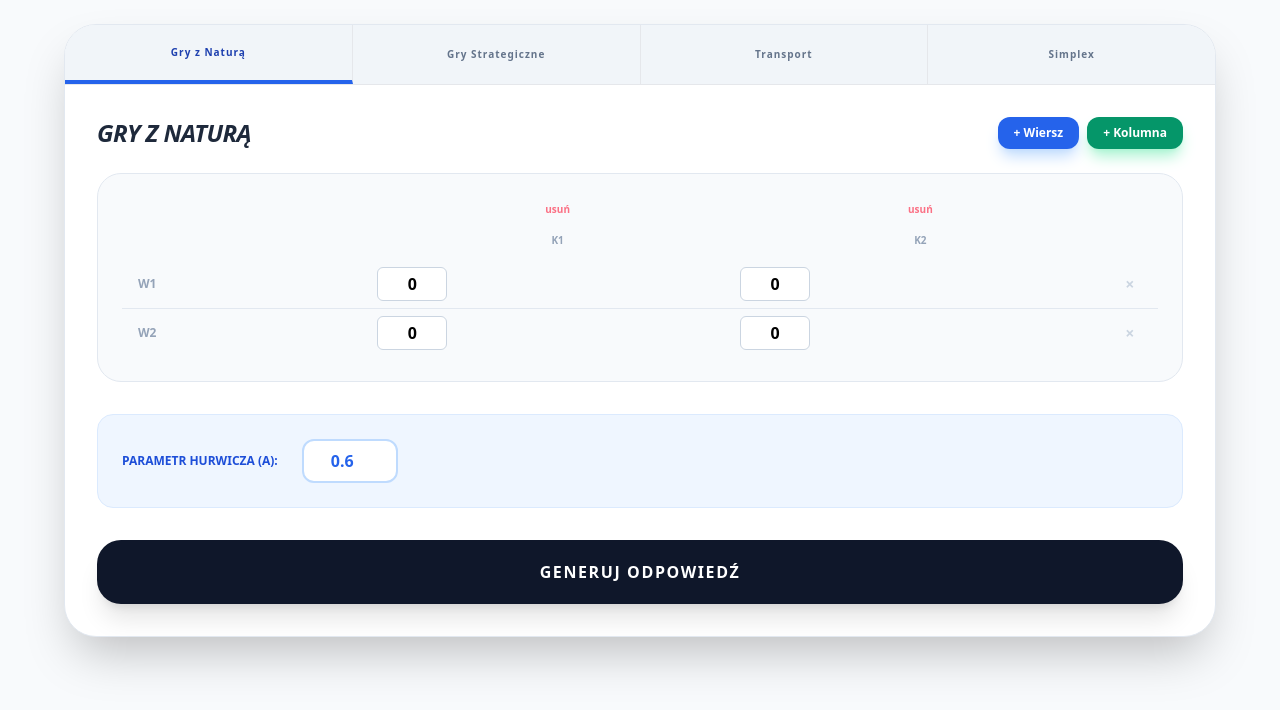
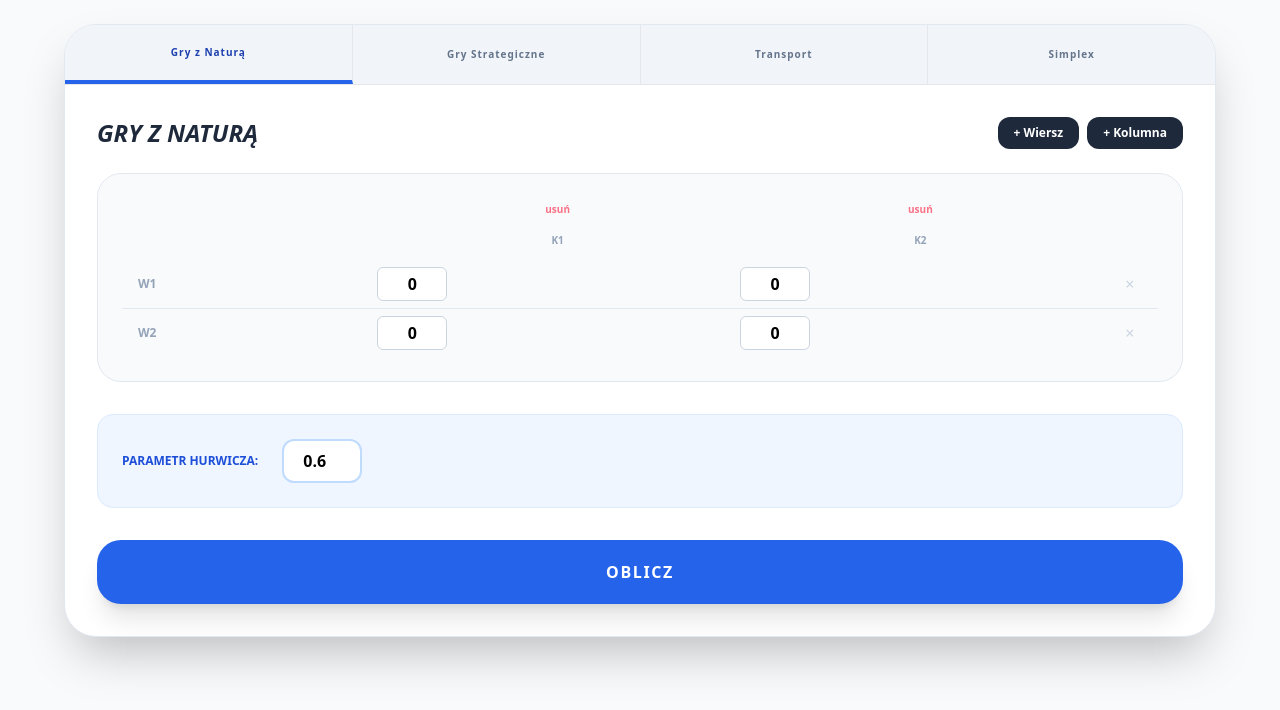
Before and after one commit to podsiadlojakub6-alt/program-bo, a Flask app: page / in a window 1280 px wide. Shown: the top 710 px of the page. Run offline with Flask 3, Linux system fonts and the light colour scheme; some libraries are stand-ins or nearby versions.

Commit message:
Update index.html

```diff
--- a/templates/index.html
+++ b/templates/index.html
@@ -2,13 +2,12 @@
 <html lang="pl">
 <head>
     <meta charset="UTF-8">
-    <title>BO Master - System Ekspercki</title>
+    <title>BO Master Pro - System Decyzyjny</title>
     <script src="https://cdn.tailwindcss.com"></script>
     <style>
         .input-cell { width: 70px; text-align: center; border: 1px solid #cbd5e1; padding: 4px; border-radius: 6px; font-weight: 600; }
         .tab-active { border-bottom: 4px solid #2563eb; color: #1e40af; background: #f1f5f9; }
-        .result-card { background: #1e293b; border-radius: 1.5rem; padding: 1.5rem; border: 1px solid #334155; height: 100%; transition: transform 0.2s; }
-        .result-card:hover { transform: scale(1.02); }
+        .result-card { background: #1e293b; border-radius: 1.5rem; padding: 1.5rem; border: 1px solid #334155; }
     </style>
 </head>
 <body class="bg-slate-50 min-h-screen p-2 md:p-6">
@@ -24,70 +23,70 @@
             <form method="POST">
                 <input type="hidden" name="mode" id="m" value="{{ mode }}">
                 <div class="flex justify-between items-center mb-6">
-                    <h2 id="t" class="text-2xl font-black text-slate-800 uppercase italic tracking-tight">Macierz Danych</h2>
+                    <h2 id="t" class="text-2xl font-black text-slate-800 uppercase italic">Macierz Danych</h2>
                     <div class="flex gap-2">
-                        <button type="button" onclick="aR()" class="bg-blue-600 text-white px-4 py-2 rounded-xl text-xs font-bold hover:bg-blue-700 shadow-lg shadow-blue-200">+ Wiersz</button>
-                        <button type="button" onclick="aC()" class="bg-emerald-600 text-white px-4 py-2 rounded-xl text-xs font-bold hover:bg-emerald-700 shadow-lg shadow-emerald-200">+ Kolumna</button>
+                        <button type="button" onclick="aR()" class="bg-slate-800 text-white px-4 py-2 rounded-xl text-xs font-bold hover:bg-black">+ Wiersz</button>
+                        <button type="button" onclick="aC()" class="bg-slate-800 text-white px-4 py-2 rounded-xl text-xs font-bold hover:bg-black">+ Kolumna</button>
                     </div>
                 </div>
 
                 <div class="overflow-x-auto mb-8 bg-slate-50 p-6 rounded-[1.5rem] border border-slate-200">
                     <table id="mt" class="w-full">
                         <thead id="th" class="text-[10px] font-bold uppercase text-slate-400">
-                            <tr id="dr"><th></th><th class="p-1"><button type="button" onclick="rC(1)" class="text-rose-400 hover:text-rose-600">usuń</button></th><th class="p-1"><button type="button" onclick="rC(2)" class="text-rose-400 hover:text-rose-600">usuń</button></th><th></th></tr>
+                            <tr id="dr"><th></th><th class="p-1"><button type="button" onclick="rC(1)" class="text-rose-400">usuń</button></th><th class="p-1"><button type="button" onclick="rC(2)" class="text-rose-400">usuń</button></th><th></th></tr>
                             <tr id="hr"><th></th><th class="p-3">K1</th><th class="p-3">K2</th><th></th></tr>
                         </thead>
                         <tbody id="tb" class="divide-y divide-slate-200">
-                            <tr><td class="p-4 font-black text-xs text-slate-400">W1</td><td><input name="cell_0_0" class="input-cell" value="0"></td><td><input name="cell_0_1" class="input-cell" value="0"></td><td class="text-center"><button type="button" onclick="rR(this)" class="text-slate-300 hover:text-rose-500 font-bold">×</button></td></tr>
-                            <tr><td class="p-4 font-black text-xs text-slate-400">W2</td><td><input name="cell_1_0" class="input-cell" value="0"></td><td><input name="cell_1_1" class="input-cell" value="0"></td><td class="text-center"><button type="button" onclick="rR(this)" class="text-slate-300 hover:text-rose-500 font-bold">×</button></td></tr>
+                            <tr><td class="p-4 font-black text-xs text-slate-400">W1</td><td><input name="cell_0_0" class="input-cell" value="0"></td><td><input name="cell_0_1" class="input-cell" value="0"></td><td class="text-center"><button type="button" onclick="rR(this)" class="text-slate-300">×</button></td></tr>
+                            <tr><td class="p-4 font-black text-xs text-slate-400">W2</td><td><input name="cell_1_0" class="input-cell" value="0"></td><td><input name="cell_1_1" class="input-cell" value="0"></td><td class="text-center"><button type="button" onclick="rR(this)" class="text-slate-300">×</button></td></tr>
                         </tbody>
                     </table>
                 </div>
 
                 <div id="opts" class="mb-8 p-6 bg-blue-50 rounded-2xl flex items-center gap-6 border border-blue-100 hidden">
-                    <span class="text-xs font-black text-blue-700 uppercase">Parametr Hurwicza (α):</span>
-                    <input type="number" step="0.1" name="gamma" value="0.6" class="w-24 p-2 border-2 border-blue-200 rounded-xl text-center font-black text-blue-600">
+                    <span class="text-xs font-black text-blue-700 uppercase">Parametr Hurwicza:</span>
+                    <input type="number" step="0.1" name="gamma" value="0.6" class="w-20 p-2 border-2 border-blue-200 rounded-xl text-center font-black">
                 </div>
 
-                <button type="submit" class="w-full bg-slate-900 text-white font-black py-5 rounded-[1.5rem] shadow-xl hover:bg-black transition-all transform active:scale-[0.97] uppercase tracking-widest">Generuj Odpowiedź</button>
+                <button type="submit" class="w-full bg-blue-600 text-white font-black py-5 rounded-[1.5rem] shadow-xl hover:bg-blue-700 transition uppercase tracking-widest">Oblicz</button>
             </form>
 
             {% if results %}
-            <div class="mt-12 space-y-6">
+            <div class="mt-12">
                 {% if results.type == 'nature' %}
-                    <div class="grid grid-cols-1 sm:grid-cols-2 lg:grid-cols-4 gap-4">
-                        <div class="result-card"><p class="text-[10px] text-blue-400 font-bold uppercase mb-2">Wald (Maximin)</p><p class="text-2xl font-black text-white">Wariant {{results.wald}}</p></div>
-                        <div class="result-card"><p class="text-[10px] text-emerald-400 font-bold uppercase mb-2">Hurwicz</p><p class="text-2xl font-black text-white">Wariant {{results.hur}}</p></div>
-                        <div class="result-card"><p class="text-[10px] text-purple-400 font-bold uppercase mb-2">Bayes (Średnia)</p><p class="text-2xl font-black text-white">Wariant {{results.bayes}}</p></div>
-                        <div class="result-card"><p class="text-[10px] text-rose-400 font-bold uppercase mb-2">Savage (Strata)</p><p class="text-2xl font-black text-white">Wariant {{results.sav}}</p></div>
+                    <div class="bg-slate-900 rounded-[2rem] p-8 shadow-2xl border-t-4 border-blue-500">
+                        <h3 class="text-blue-400 font-bold mb-6 uppercase tracking-widest text-xs">Wyniki: Gry z Naturą</h3>
+                        <div class="grid grid-cols-2 md:grid-cols-4 gap-8">
+                            <div><p class="text-[10px] text-slate-500 font-bold uppercase mb-2">Wald</p><p class="text-xl font-black text-white">Wariant {{results.wald}}</p></div>
+                            <div><p class="text-[10px] text-slate-500 font-bold uppercase mb-2">Hurwicz</p><p class="text-xl font-black text-white">Wariant {{results.hur}}</p></div>
+                            <div><p class="text-[10px] text-slate-500 font-bold uppercase mb-2">Bayes</p><p class="text-xl font-black text-white">Wariant {{results.bayes}}</p></div>
+                            <div><p class="text-[10px] text-slate-500 font-bold uppercase mb-2">Savage</p><p class="text-xl font-black text-white">Wariant {{results.sav}}</p></div>
+                        </div>
                     </div>
 
                 {% elif results.type == 'game' %}
-                    <div class="grid grid-cols-1 md:grid-cols-2 gap-4">
-                        <div class="result-card"><p class="text-[10px] text-slate-400 uppercase font-bold mb-4 italic">Analiza Gracza A (Wiersze)</p>
-                            {% if results.data.saddle %} <p class="text-lg font-bold text-white">Wybiera W{{results.data.saddle.r}}</p><p class="text-sm text-blue-400 mt-2">Gwarantowany zysk: {{results.data.maximin}}</p>
-                            {% elif results.data.mixed %}<p class="text-sm text-white leading-relaxed">"Stosuję strategię mieszaną: **W1 w {{results.data.mixed.p1_pct}}%** oraz **W2 w {{results.data.mixed.p2_pct}}%**. Mój średni zysk wyniesie {{results.data.mixed.v}}."</p>
-                            {% endif %}
+                    <div class="grid grid-cols-1 md:grid-cols-2 gap-6">
+                        <div class="result-card shadow-lg shadow-blue-900/20">
+                            <p class="text-[10px] text-blue-400 uppercase font-bold mb-4">Analiza Gracza A (Wiersze)</p>
+                            {% if results.data.saddle %} <p class="text-lg font-bold text-white italic">Wybieram W{{results.data.saddle.r}} (Zysk: {{results.data.maximin}})</p>
+                            {% elif results.data.mixed %}<p class="text-sm text-slate-200 leading-relaxed italic">"Wybieram W1 w {{results.data.mixed.p1_pct}}% i W2 w {{results.data.mixed.p2_pct}}%. Mój średni zysk to {{results.data.mixed.v}}."</p>{% endif %}
                         </div>
-                        <div class="result-card"><p class="text-[10px] text-slate-400 uppercase font-bold mb-4 italic">Analiza Gracza B (Kolumny)</p>
-                            {% if results.data.saddle %} <p class="text-lg font-bold text-white">Wybiera K{{results.data.saddle.c}}</p><p class="text-sm text-rose-400 mt-2">Ograniczona strata: {{results.data.minimax}}</p>
-                            {% elif results.data.mixed %}<p class="text-sm text-white leading-relaxed">"Kontruję strategią: **K1 w {{results.data.mixed.q1_pct}}%** oraz **K2 w {{results.data.mixed.q2_pct}}%**. Moja średnia strata nie przekroczy {{results.data.mixed.v}}."</p>
-                            {% endif %}
+                        <div class="result-card shadow-lg shadow-rose-900/20">
+                            <p class="text-[10px] text-rose-400 uppercase font-bold mb-4">Analiza Gracza B (Kolumny)</p>
+                            {% if results.data.saddle %} <p class="text-lg font-bold text-white italic">Wybieram K{{results.data.saddle.c}} (Strata: {{results.data.minimax}})</p>
+                            {% elif results.data.mixed %}<p class="text-sm text-slate-200 leading-relaxed italic">"Wybieram K1 w {{results.data.mixed.q1_pct}}% i K2 w {{results.data.mixed.q2_pct}}%. Moja średnia strata to {{results.data.mixed.v}}."</p>{% endif %}
                         </div>
                     </div>
 
                 {% elif results.type == 'trans' %}
-                    <div class="grid grid-cols-1 md:grid-cols-3 gap-4">
-                        <div class="result-card md:col-span-1 flex flex-col justify-center text-center"><p class="text-[10px] text-emerald-400 uppercase font-bold mb-2">Koszt Całkowity</p><p class="text-4xl font-black text-white">{{results.data.cost}}</p></div>
-                        <div class="result-card md:col-span-2"><p class="text-[10px] text-slate-400 uppercase font-bold mb-2">Macierz Przewozów</p><pre class="text-xs text-blue-300 font-mono">{{results.data.alloc}}</pre></div>
+                    <div class="grid grid-cols-1 md:grid-cols-2 gap-6">
+                        <div class="result-card text-center"><p class="text-[10px] text-emerald-400 uppercase font-bold mb-2">Koszt Transportu</p><p class="text-5xl font-black text-white">{{results.data.cost}}</p></div>
+                        <div class="result-card"><p class="text-[10px] text-slate-400 uppercase font-bold mb-2">Rozdysponowanie</p><pre class="text-[10px] text-blue-300">{{results.data.alloc}}</pre></div>
                     </div>
-
                 {% elif results.type == 'simplex' %}
-                    <div class="grid grid-cols-1 md:grid-cols-2 gap-4">
-                        <div class="result-card"><p class="text-[10px] text-blue-400 uppercase font-bold mb-2">Optimum Funkcji Celu (Z)</p><p class="text-4xl font-black text-white">{{results.data.obj}}</p></div>
-                        <div class="result-card"><p class="text-[10px] text-slate-400 uppercase font-bold mb-2">Wartości Zmiennych</p>
-                            <div class="flex flex-wrap gap-2 mt-2">{% for v in results.data.x %}<span class="bg-white/10 px-3 py-1 rounded text-white text-xs">X{{loop.index}} = {{v}}</span>{% endfor %}</div>
-                        </div>
+                    <div class="grid grid-cols-1 md:grid-cols-2 gap-6">
+                        <div class="result-card"><p class="text-[10px] text-blue-400 uppercase font-bold mb-2">Max Z</p><p class="text-4xl font-black text-white">{{results.data.obj}}</p></div>
+                        <div class="result-card"><p class="text-[10px] text-slate-400 uppercase font-bold mb-2">Wartości X</p><div class="flex flex-wrap gap-2">{% for v in results.data.x %}<span class="bg-white/10 px-2 py-1 rounded text-xs text-white">X{{loop.index}}={{v}}</span>{% endfor %}</div></div>
                     </div>
                 {% endif %}
             </div>
@@ -126,9 +125,9 @@
         }
         function aR() {
             const b = document.getElementById('tb'), c = document.getElementById('hr').cells.length - 2, r = document.createElement('tr');
-            let s = `<td class="p-3 font-bold text-xs text-slate-400"></td>`;
+            let s = `<td class="p-4 font-black text-xs text-slate-400"></td>`;
             for (let i = 0; i < c; i++) s += `<td><input class="input-cell" value="0"></td>`;
-            s += `<td class="text-center"><button type="button" onclick="rR(this)" class="text-slate-300 hover:text-rose-500 font-bold">×</button></td>`;
+            s += `<td class="text-center"><button type="button" onclick="rR(this)" class="text-slate-300">×</button></td>`;
             r.innerHTML = s; b.appendChild(r); uN();
         }
         function aC() {
@@ -136,7 +135,7 @@
             const nI = hr.cells.length - 1;
             const thD = document.createElement('th'); thD.className = "p-1"; thD.innerHTML = `<button type="button" onclick="rC(${nI})" class="text-rose-400">usuń</button>`;
             dr.insertBefore(thD, dr.lastElementChild);
-            const thH = document.createElement('th'); thH.className = "p-2";
+            const thH = document.createElement('th'); thH.className = "p-3";
             hr.insertBefore(thH, hr.lastElementChild);
             rows.forEach(r => {
                 const td = document.createElement('td'); td.innerHTML = `<input class="input-cell" value="0">`;
```
